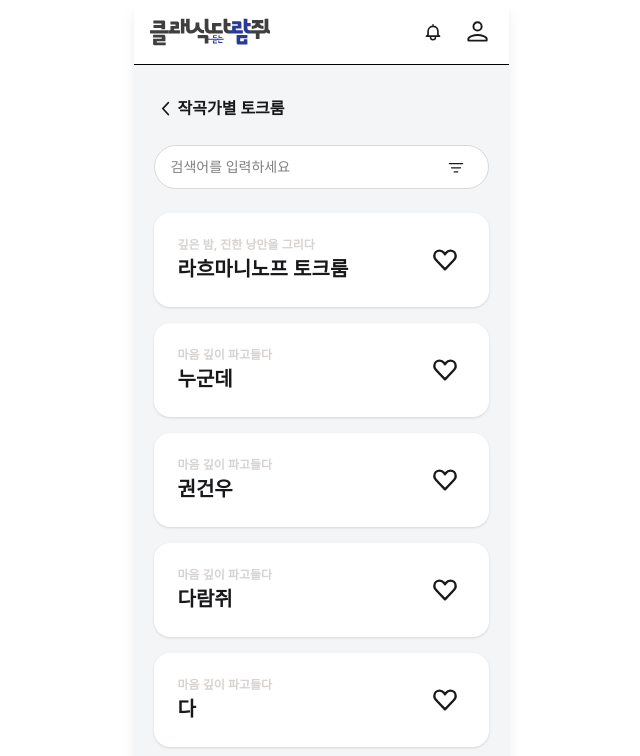
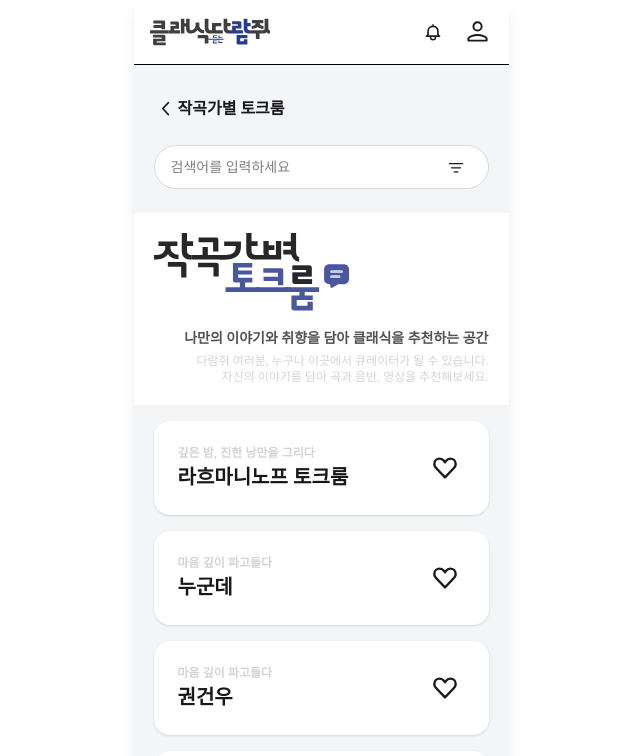
Before and after one commit to kyungrae2002/client, a Next.js app: page /composer-talk in a window 1280 px wide. Shown: the top 756 px of the page, without its empty margins (319-959 px from the left). Built offline with nearby package versions, Linux system fonts and the light colour scheme.

Commit message:
작곡가 목록에 이미지 추가

```diff
--- a/src/app/composer-talk/page.tsx
+++ b/src/app/composer-talk/page.tsx
@@ -101,9 +101,9 @@ const cards = [
     },
 ];
 
-interface Filters{
-    era : string[];
-    continent : string[];
+interface Filters {
+    era: string[];
+    continent: string[];
 }
 
 export default function ComposerTalkPage() {
@@ -157,6 +157,17 @@ export default function ComposerTalkPage() {
             {/* 필터 */}
             <Filter onFiltersChange={handleFiltersChange} isOpen={isFilterOpen} onHasActiveFiltersChange={handleHasActiveFiltersChange} />
 
+            {/* 작곡가 토크룸 소개 */}
+            <div className="relative my-4 -mx-5 bg-white p-5 flex flex-col justify-between h-48">
+                <div>
+                    <Image src="/icons/logo_토크룸.svg" alt="토크룸 로고" width={195} height={48} />
+                </div>
+                <div className="text-right">
+                    <div className="self-stretch text-right justify-center text-neutral-600 text-sm font-semibold font-['Pretendard']">나만의 이야기와 취향을 담아 클래식을 추천하는 공간</div>
+                    <div className="self-stretch text-right justify-center text-zinc-300 text-xs font-medium font-['Pretendard'] mt-1">다람쥐 여러분, 누구나 이곳에서 큐레이터가 될 수 있습니다.<br/>자신의 이야기를 담아 곡과 음반, 영상을 추천해보세요.</div>
+                </div>
+            </div>
+
             {/* 카드 목록 (스크롤 영역) */}
             <div className="flex flex-col gap-4 pb-8">
                 {filteredCards.length === 0 ? (
@@ -165,7 +176,7 @@ export default function ComposerTalkPage() {
                     </div>
                 ) : (
                     filteredCards.map((card) => (
-                    <Link key={card.title} href={`/book/${card.id}`}>
+                        <Link key={card.title} href={`/composer-talk-room/${card.id}`}>
                             <div className="p-6 bg-white rounded-2xl shadow-sm flex justify-between items-center gap-5">
                                 <div className="flex flex-col gap-0.5 flex-grow">
                                     <div className="text-stone-300 text-xs font-semibold">{card.description}</div>
@@ -178,6 +189,7 @@ export default function ComposerTalkPage() {
                 )}
             </div>
         </div>
-    )};
+    )
+};
 //이제 데이터를 어떤식으로 받아야하는지 정해야함.
 //id를 기준으로 페이지를 넘길건지 slug를 통해 넘길지...
```
Also changed, not shown: public/icons/registration.svg (added), public/icons/selected_registration.svg (added). Lines whose indentation alone changed are shown as unchanged.
